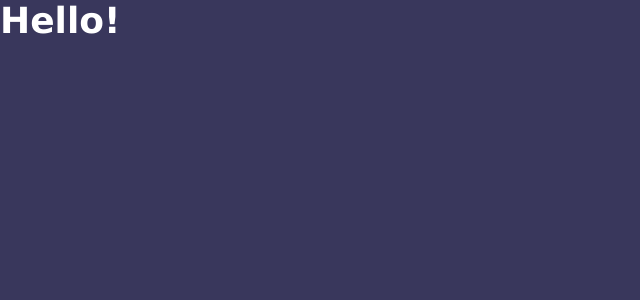
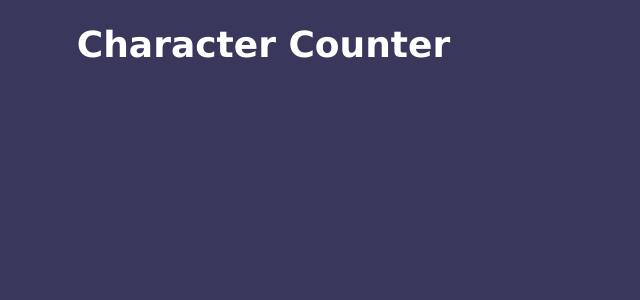
Before and after one commit to yusufardapeker/character-counter, a React (Vite) app: page / in a window 1280 px wide. Shown: the top 300 px of the page, without its empty margins (0-640 px from the left). Built offline with nearby package versions, Linux system fonts and the light colour scheme.

Commit message:
Import redux toolkit

```diff
--- a/package.json
+++ b/package.json
@@ -10,8 +10,10 @@
     "preview": "vite preview"
   },
   "dependencies": {
+    "@reduxjs/toolkit": "^2.8.2",
     "react": "^19.1.0",
-    "react-dom": "^19.1.0"
+    "react-dom": "^19.1.0",
+    "react-redux": "^9.2.0"
   },
   "devDependencies": {
     "@eslint/js": "^9.30.1",
--- a/src/App.jsx
+++ b/src/App.jsx
@@ -1,8 +1,8 @@
 function App() {
 	return (
-		<>
-			<h1>Hello!</h1>
-		</>
+		<div className="container">
+			<h1>Character Counter</h1>
+		</div>
 	);
 }
 
--- /dev/null
+++ b/src/store/counterSlice.js
@@ -0,0 +1,15 @@
+import { createSlice } from "@reduxjs/toolkit";
+
+const initialState = {
+	value: 0,
+};
+
+export const counterSlice = createSlice({
+	name: "counter",
+	initialState,
+	reducers: {},
+});
+
+export const {} = counterSlice.actions;
+
+export default counterSlice.reducer;
--- /dev/null
+++ b/src/store/index.js
@@ -0,0 +1,8 @@
+import { configureStore } from "@reduxjs/toolkit";
+import counterReducer from "./counterSlice";
+
+export const store = configureStore({
+	reducer: {
+		counter: counterReducer,
+	},
+});
```
Also changed, not shown: src/main.jsx (+4 -3 lines), 1 other file (tests, documents, lock files or other folders).
